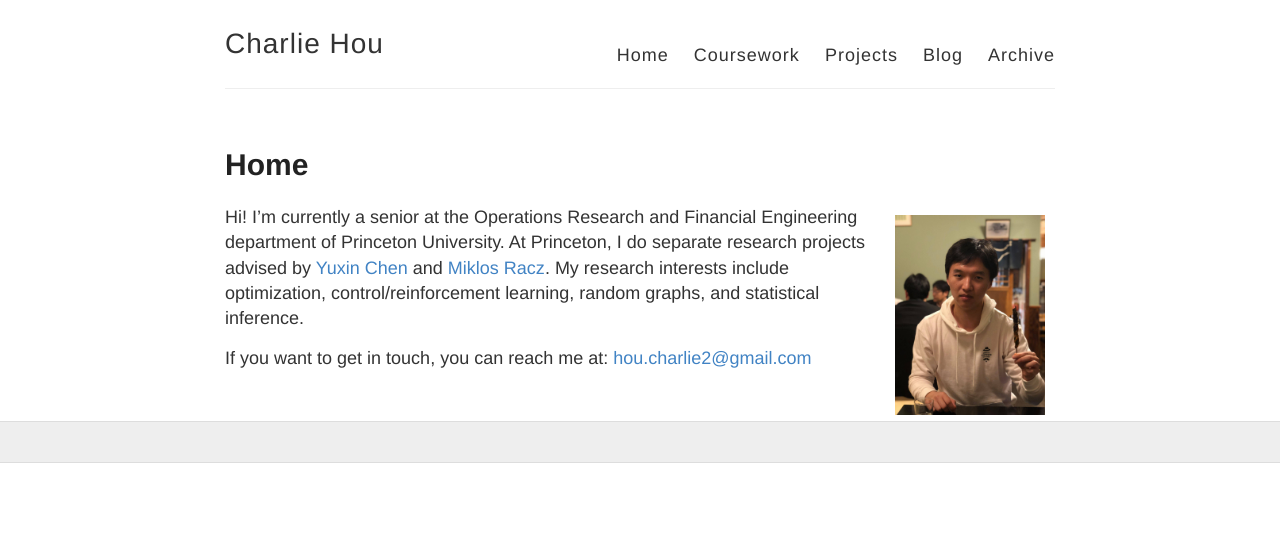
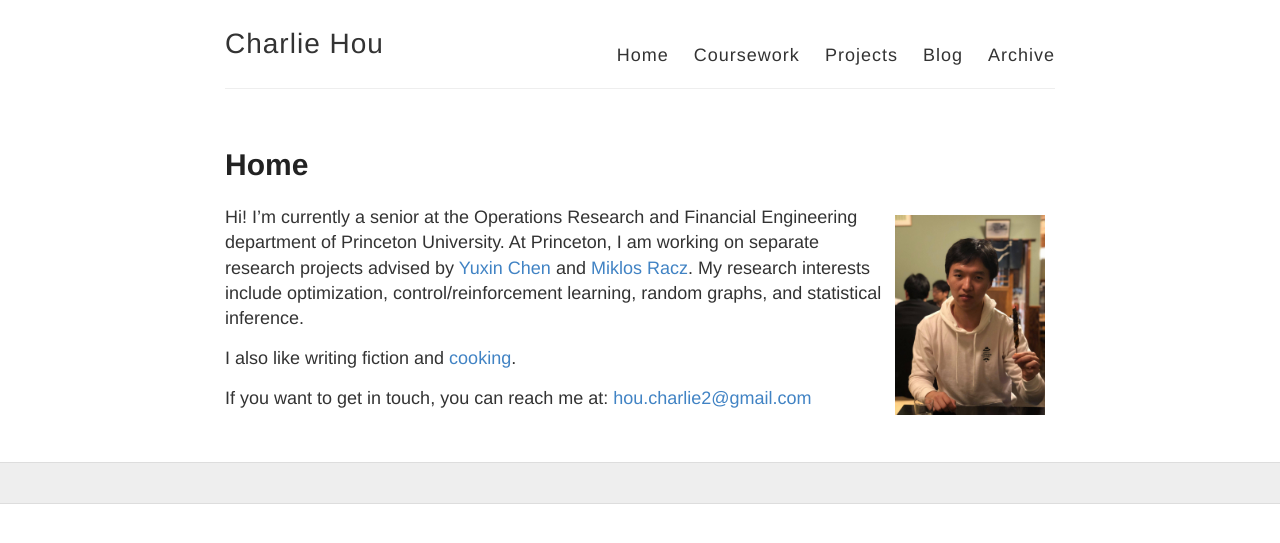
Before and after one commit to houcharlie/oldwebsite, a Jekyll site: the page built from index.md, in a window 1280 px wide. Shown: the top 543 px of the page. Built offline with Jekyll 4.4.1, drawn with Linux system fonts in a browser that asks for light colours.

Commit message:
Update index.md

```diff
--- a/index.md
+++ b/index.md
@@ -6,8 +6,10 @@ title: Home
 <img style="float:right;margin:10px;" src="{{site.url}}/images/charliehou.jpg" width="150" alt="charlie">
 
 Hi!  I'm currently a senior at the Operations Research and Financial Engineering department of Princeton University.
-At Princeton, I do separate research projects advised by [Yuxin Chen](http://www.princeton.edu/~yc5/) and [Miklos Racz](http://mracz.princeton.edu/).  My research interests include optimization, control/reinforcement learning,
+At Princeton, I am working on separate research projects advised by [Yuxin Chen](http://www.princeton.edu/~yc5/) and [Miklos Racz](http://mracz.princeton.edu/).  My research interests include optimization, control/reinforcement learning,
 random graphs, and statistical inference.
+
+I also like writing fiction and [cooking](https://youtu.be/ATmsipFdZQ4).
 
 If you want to get in touch, you can reach me at:
 [hou.charlie2@gmail.com](mailto:hou.charlie2@gmail.com)
```
